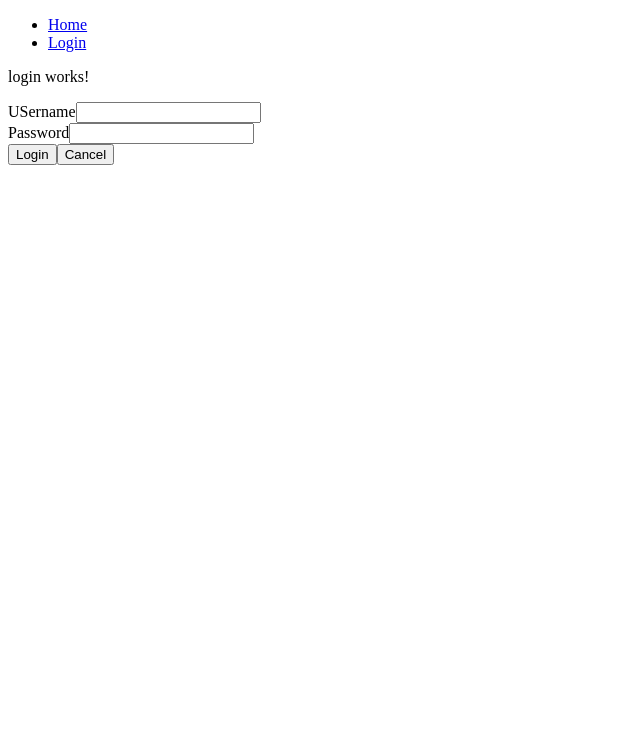
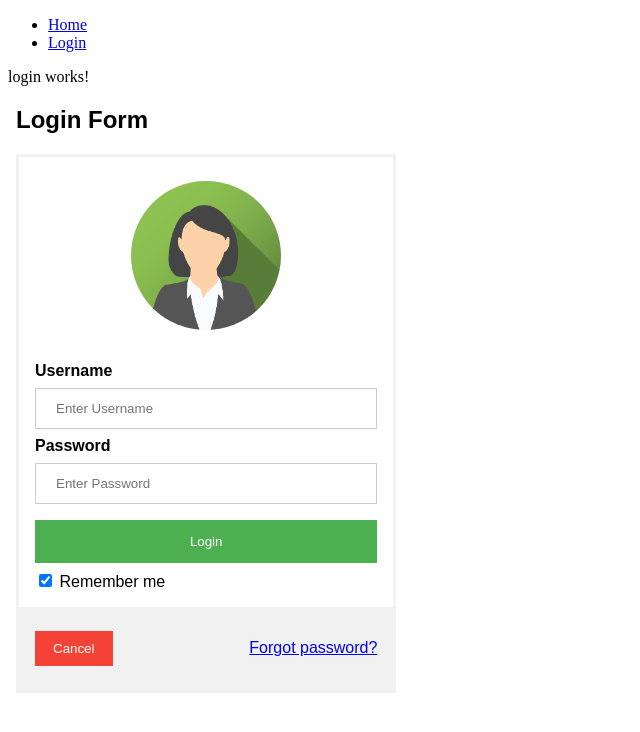
Before and after one commit to Pasan-Wijerathne/PDM, an Angular app in the folder Frontend/: page /login in a window 1280 px wide. Shown: the top 732 px of the page, without its empty margins (0-640 px from the left). Built offline with nearby package versions, Linux system fonts and the light colour scheme.

Commit message:
create the login form

```diff
--- a/Frontend/src/app/login/login.component.html
+++ b/Frontend/src/app/login/login.component.html
@@ -1,17 +1,103 @@
 <p>
   login works!
 </p>
-<form>
-
-  <label for="username">USername</label>
-  <Input type="email" id="username" />
-  <br>
-  <label for="password">Password</label>
-  <input type="password" id="password"/>
-  <div>
-    <button type="submit">Login</button>
-    <button type="submit">Cancel</button>
-  </div>
 
 
-</form>
+  <style>
+
+    body {font-family: Arial, Helvetica, sans-serif;}
+    form {align-content: center; border: 3px solid #f1f1f1; width: 30%;}
+
+    input[type=text], input[type=password] {
+        width: 100%;
+        padding: 12px 20px;
+        margin: 8px 0;
+        display: inline-block;
+        border: 1px solid #ccc;
+        box-sizing: border-box;
+    }
+
+    button {
+        background-color: #4CAF50;
+        color: white;
+        padding: 14px 20px;
+        margin: 8px 0;
+        border: none;
+        cursor: pointer;
+        width: 100%;
+    }
+
+    button:hover {
+        opacity: 0.8;
+    }
+
+    .cancelbtn {
+        width: auto;
+        padding: 10px 18px;
+        background-color: #f44336;
+    }
+
+    .imgcontainer {
+        text-align: center;
+        margin: 24px 0 12px 0;
+    }
+
+    img.avatar {
+        width:40%;
+        border-radius: 50%;
+    }
+
+    .container {
+        padding: 16px;
+    }
+
+    span.psw {
+        float: right;
+        padding-top: 16px;
+    }
+
+    /* Change styles for span and cancel button on extra small screens */
+    @media screen and (max-width: 300px) {
+        span.psw {
+           display: block;
+           float: none;
+        }
+        .cancelbtn {
+           width: 100%;
+        }
+    }
+    </style>
+
+
+    <body>
+
+    <h2>Login Form</h2>
+
+    <form action="/action_page.php">
+
+      <div class="imgcontainer">
+        <img src="assets/Images/img_avatar2.png" alt="Avatar" class="avatar">
+      </div>
+
+      <div class="container">
+        <label for="uname"><b>Username</b></label>
+        <input type="text" placeholder="Enter Username" name="uname" required>
+
+        <label for="psw"><b>Password</b></label>
+        <input type="password" placeholder="Enter Password" name="psw" required>
+
+        <button type="submit">Login</button>
+        <label>
+          <input type="checkbox" checked="checked" name="remember"> Remember me
+        </label>
+      </div>
+
+      <div class="container" style="background-color:#f1f1f1">
+        <button type="button" class="cancelbtn">Cancel</button>
+        <span class="psw"> <a href="#">Forgot password?</a></span>
+      </div>
+
+    </form>
+
+
+</body>
```
Also changed, not shown: Frontend/src/assets/Images/img_avatar2.png (added).
